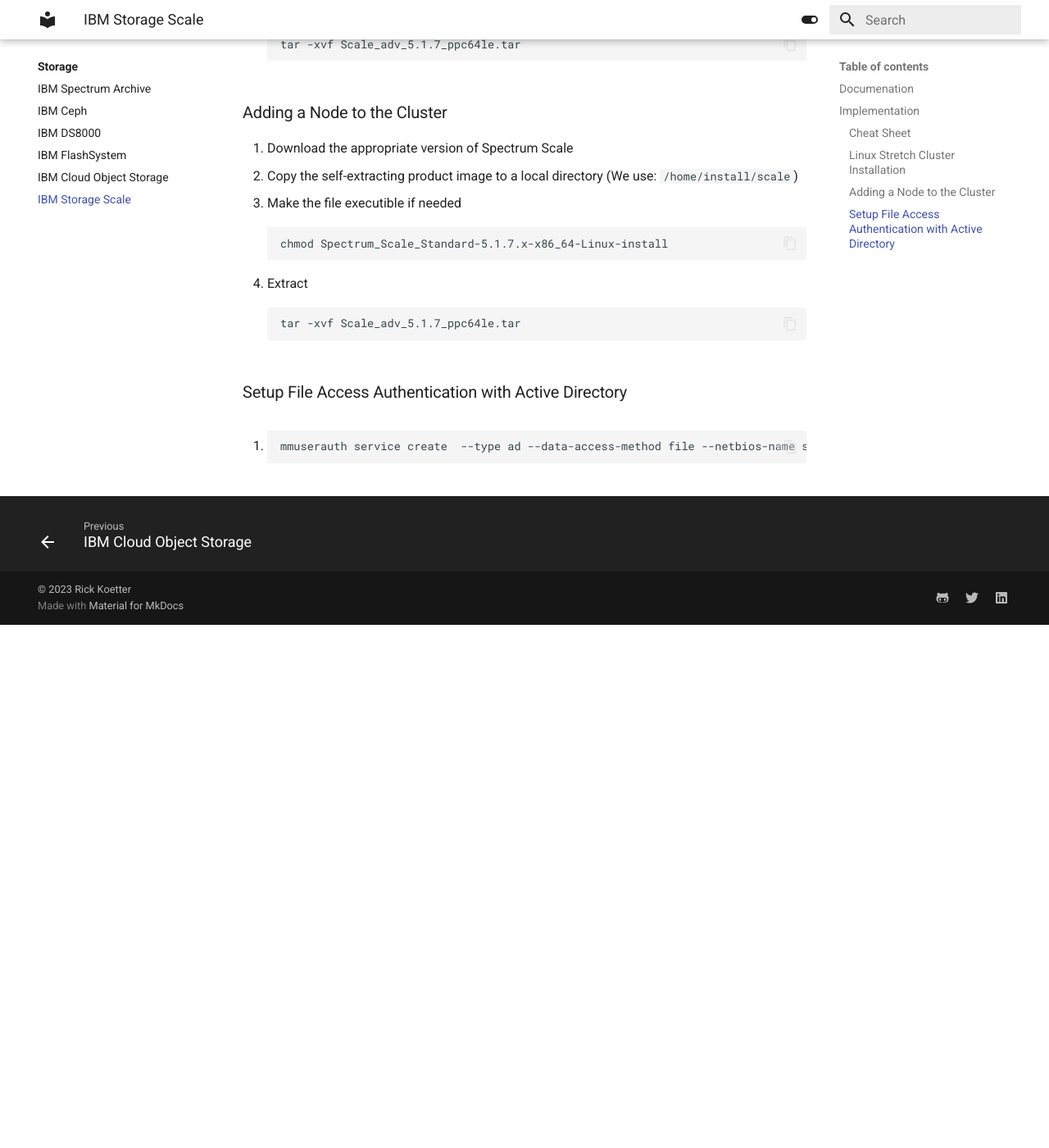
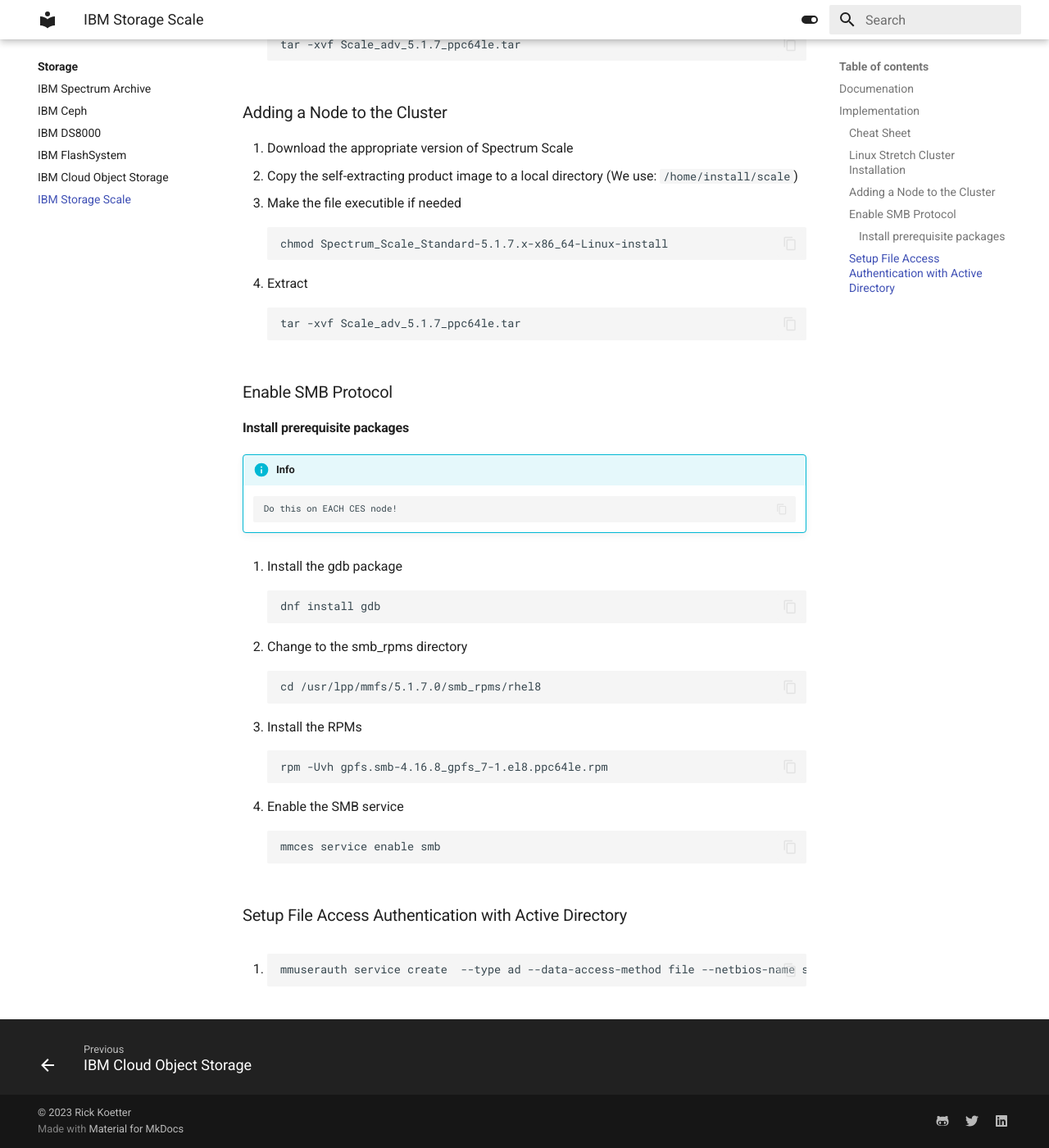
Before and after one commit to rickkoe/worknotes, an MkDocs documentation site: the page built from docs/Storage/scale.md, in a window 1280 px wide and 1400 px high, scrolled down 1033 px. Shown: the whole window at 82% size. Built offline with MkDocs 1.6.1 and Material for MkDocs 9.7.7, drawn with Linux system fonts in a browser that asks for light colours; before the commit the page ends 1795 px from its top, so only the background shows below that.

Commit message:
Update links

```diff
--- a/docs/Storage/scale.md
+++ b/docs/Storage/scale.md
@@ -49,6 +49,29 @@
         tar -xvf Scale_adv_5.1.7_ppc64le.tar
 
 
+### Enable SMB Protocol
+#### Install prerequisite packages
+
+!!! info
+        Do this on EACH CES node!
+
+1. Install the gdb package
+
+        dnf install gdb
+
+1. Change to the smb_rpms directory
+
+        cd /usr/lpp/mmfs/5.1.7.0/smb_rpms/rhel8
+
+1. Install the RPMs
+
+        rpm -Uvh gpfs.smb-4.16.8_gpfs_7-1.el8.ppc64le.rpm
+
+1. Enable the SMB service
+
+        mmces service enable smb
+
+
 ### Setup File Access Authentication with Active Directory
 1.
 
```
Also changed, not shown: docs/Resources/ibm.md (+1 -0 lines).
